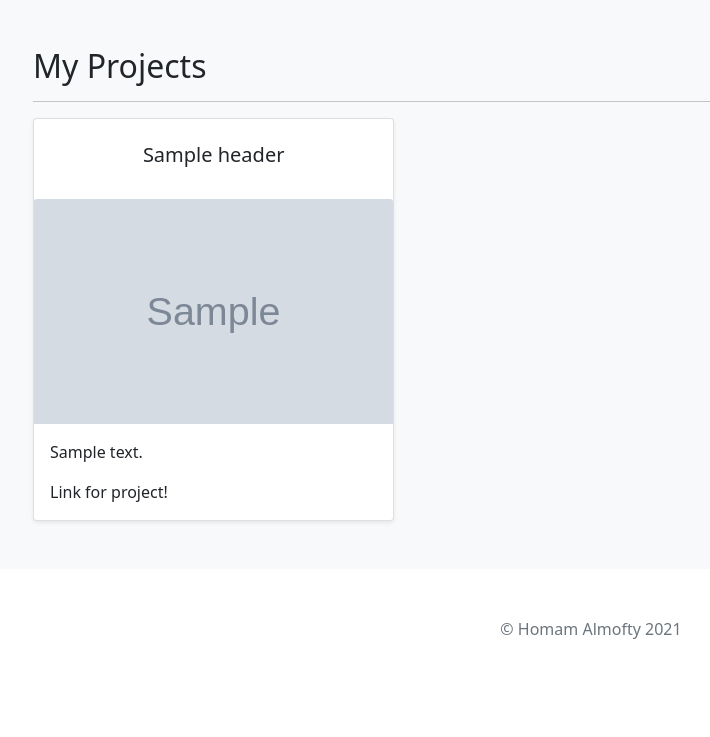
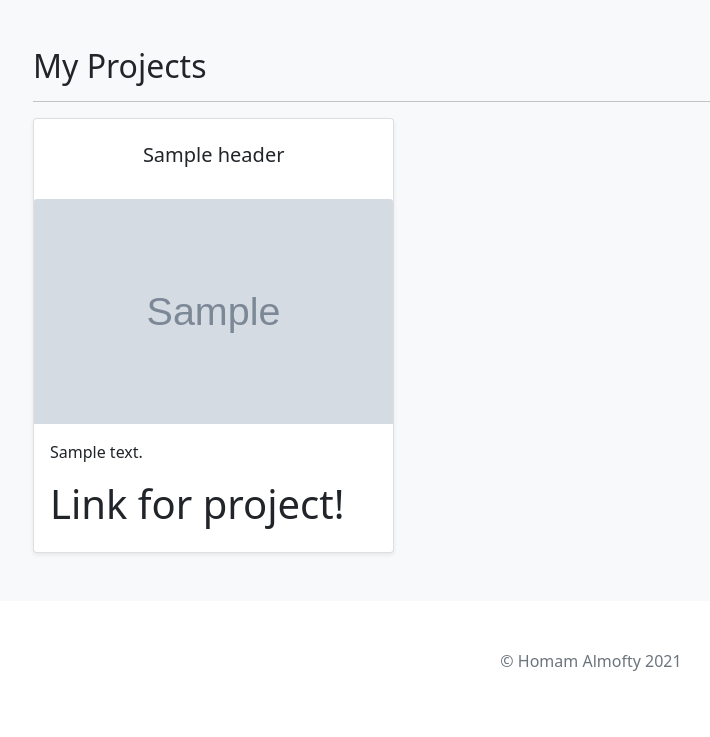
Before and after one commit to HomamAl/portfoli-project, a Django app: template jobs/templates/jobs/home.html in a window 1280 px wide. Shown: the part 751-1488 px from the top of the page, without its empty margins (49-759 px from the left). Before the commit the page ends 1390 px from the top, so only its background shows below. Run offline with Django 3.2, Linux system fonts and the light colour scheme; the template is opened without the code that fills it: most values are stand-ins (such as "Sample title", 1, 10 or a date in 2020); grey boxes marked "Sample" are stand-in pictures; data that the repository does not hold is empty.

Commit message:
Link for project

```diff
--- a/jobs/templates/jobs/home.html
+++ b/jobs/templates/jobs/home.html
@@ -106,7 +106,7 @@
                             <img class="bd-placeholder-img card-img-top" width="100%" height="225" src="{{ job.image.url }}"></img>
                            <div class="card-body">
                                 <p class="card-text"> {{ job.summary }} </p>
-                                <p class="card-text"><a href= "{{ job.url }"}></a> Link for project!</p>
+                                <h1><a href= "{{ job.url }}"></a>Link for project!</h1>
 
                                     </div>
                                 </div>
```
